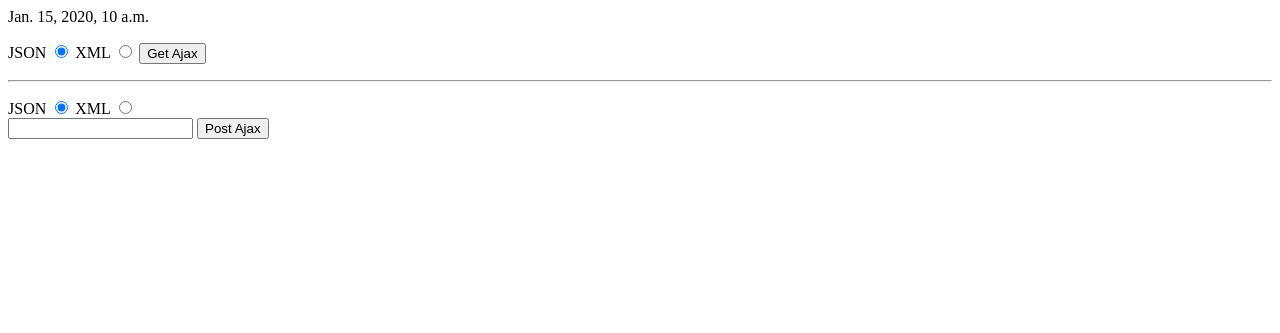
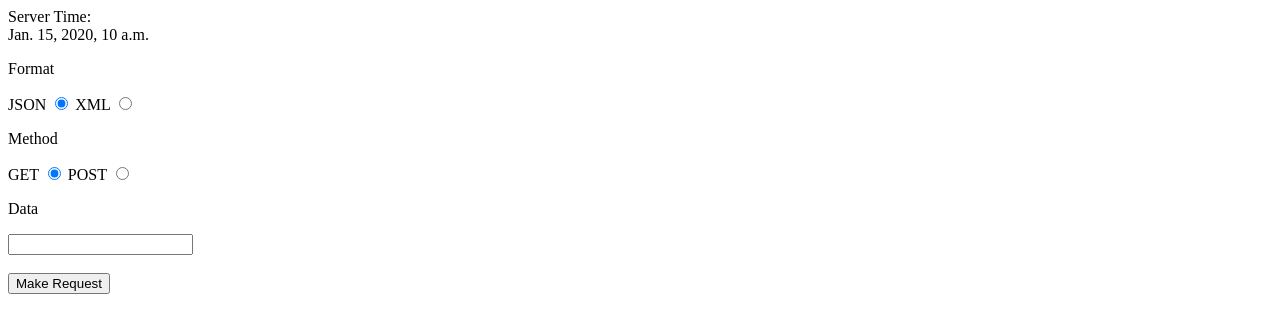
Before and after one commit to brianjbuck/enginejs, a Django app: template enginetest/templates/index.html in a window 1280 px wide. Shown: the top 333 px of the page. Run offline with Django 3.2, Linux system fonts and the light colour scheme; the template is opened without the code that fills it: most values are stand-ins (such as "Sample title", 1, 10 or a date in 2020).

Commit message:
Combined the forms into one.

```diff
--- a/enginetest/templates/index.html
+++ b/enginetest/templates/index.html
@@ -3,31 +3,24 @@
 <head>
 <script type="text/javascript" src="{% static 'engine.js' %}"></script>
 <script type="text/javascript">
-function getajax()
+function make_request()
 {
     var form = document.getElementById("test_form");
-    var format = form["format"].value;
-    if (format === "json")
-      http.get("getjson/", callback);
-    else if (format === "xml")
-      http.get("getxml/", callback);
-}
-
-function postajax()
-{
-    var form = document.getElementById("test_post_form");
     var csrf_token = form["csrfmiddlewaretoken"].value;
     var first_name = form["first_name"].value;
     var format = form["format"].value;
+    var method = form["method"].value;
 
     params = new Object();
     params["first_name"] = first_name;
     params["csrfmiddlewaretoken"] = csrf_token;
 
-    if (format === "json")
-      http.post("postjson/", callback, params);
-    else if (format === "xml")
-      http.post("postxml/", callback, params);
+    var url = method.toLowerCase() + format.toLowerCase() + "/";
+
+    if (method.toLowerCase() === "get")
+      http.get(url, callback);
+    else if (method.toLowerCase() === "post")
+      http.post(url, callback, params);
 }
 
 function callback(obj)
@@ -35,30 +28,35 @@ function callback(obj)
     console.log(obj);
 }
 </script>
+<style type="text/css">
+
+</style>
 </head>
 <body>
-<p>{{ now }}</p>
+<div id="header">
+  <p>Server Time:<br />{{ now }}</p>
+</div>
+<div>
   <p>
     <form id="test_form">
+      {% csrf_token %}
+      <p class="label-header">Format</p>
       <label>JSON</label>
       <input type="radio" name="format" value="json" checked="checked" />
       <label>XML</label>
       <input type="radio" name="format" value="xml">
-    <input type="button" value="Get Ajax" onclick="getajax();" />
+      <p class="label-header">Method</p>
+      <label>GET</label>
+      <input type="radio" name="method" value="GET" checked="checked" />
+      <label>POST</label>
+      <input type="radio" name="method" value="POST">
+      <p class="label-header">Data</p>
+      <input type="text" name="first_name" />
+      <br />
+      <br />
+      <input type="button" value="Make Request" onclick="make_request()" />
     </form>
   </p>
-<hr />
-<p>
-  <form id="test_post_form">
-    {% csrf_token %}
-    <label>JSON</label>
-    <input type="radio" name="format" value="json" checked="checked" />
-    <label>XML</label>
-    <input type="radio" name="format" value="xml">
-    <br />
-    <input type="text" name="first_name" />
-    <input type="button" value="Post Ajax" onclick="postajax();" />
-  </form>
-</p>
+</div>
 </body>
 </html>
```
Lines whose indentation alone changed are shown as unchanged.
